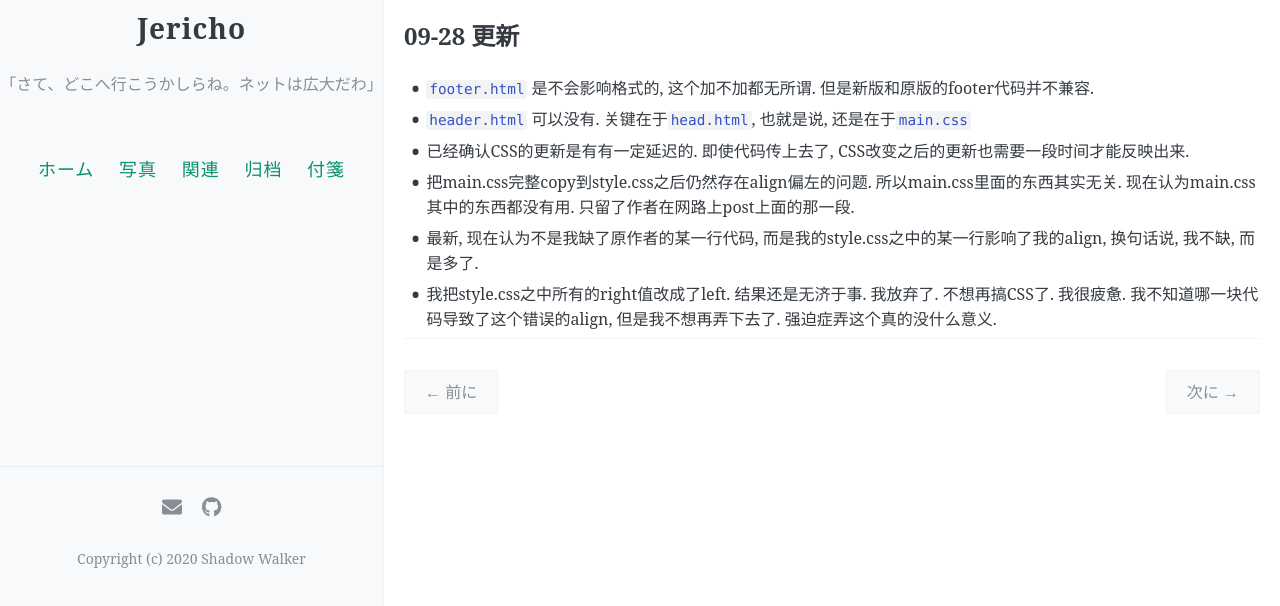
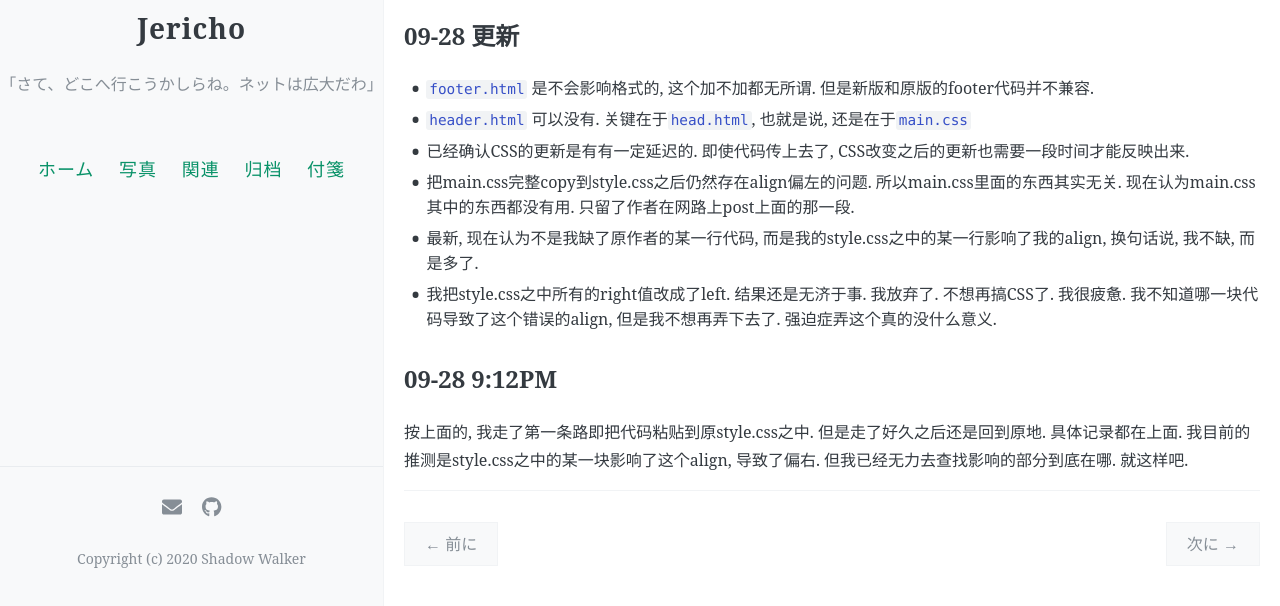
Before and after one commit to AsheBlade/ShadowArchive, a Jekyll site: the page built from _posts/2020-09-25-LatexPhoto.md, in a window 1280 px wide and 900 px high, scrolled down 1519 px, cut to the strip 294-900 px from the top of the window. Built offline with Jekyll 4.4.1, drawn with Linux system fonts in a browser that asks for light colours; formulas are drawn with MathJax 3; comment, search, counter and statistics services are not loaded.

Commit message:
Update 2020-09-25-LatexPhoto.md

```diff
--- a/_posts/2020-09-25-LatexPhoto.md
+++ b/_posts/2020-09-25-LatexPhoto.md
@@ -87,3 +87,7 @@ $$
 -  把main.css完整copy到style.css之后仍然存在align偏左的问题. 所以main.css里面的东西其实无关. 现在认为main.css其中的东西都没有用. 只留了作者在网路上post上面的那一段.
 -  最新, 现在认为不是我缺了原作者的某一行代码, 而是我的style.css之中的某一行影响了我的align, 换句话说, 我不缺, 而是多了.
 -  我把style.css之中所有的right值改成了left. 结果还是无济于事. 我放弃了. 不想再搞CSS了. 我很疲惫. 我不知道哪一块代码导致了这个错误的align, 但是我不想再弄下去了. 强迫症弄这个真的没什么意义.
+
+## 09-28 9:12PM
+
+按上面的, 我走了第一条路即把代码粘贴到原style.css之中. 但是走了好久之后还是回到原地. 具体记录都在上面.  我目前的推测是style.css之中的某一块影响了这个align, 导致了偏右. 但我已经无力去查找影响的部分到底在哪. 就这样吧.
```
